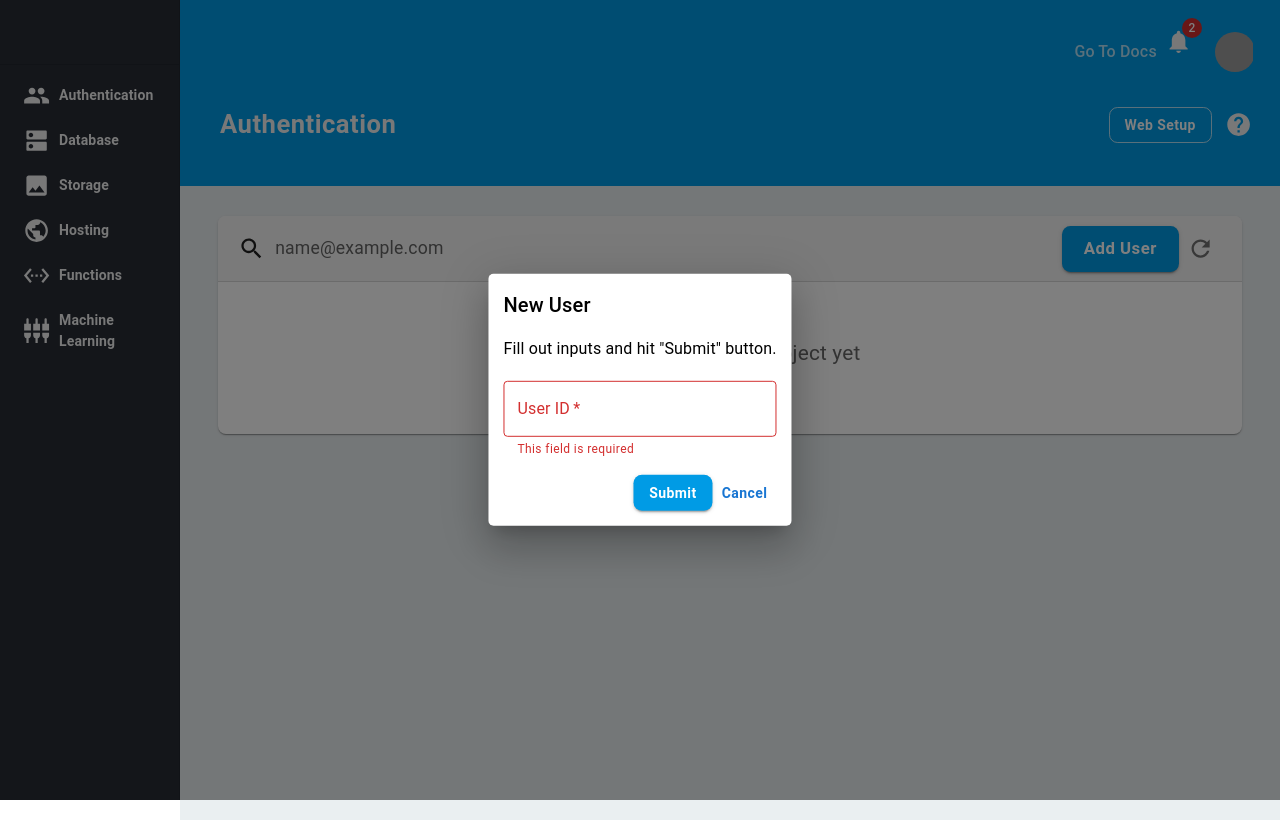
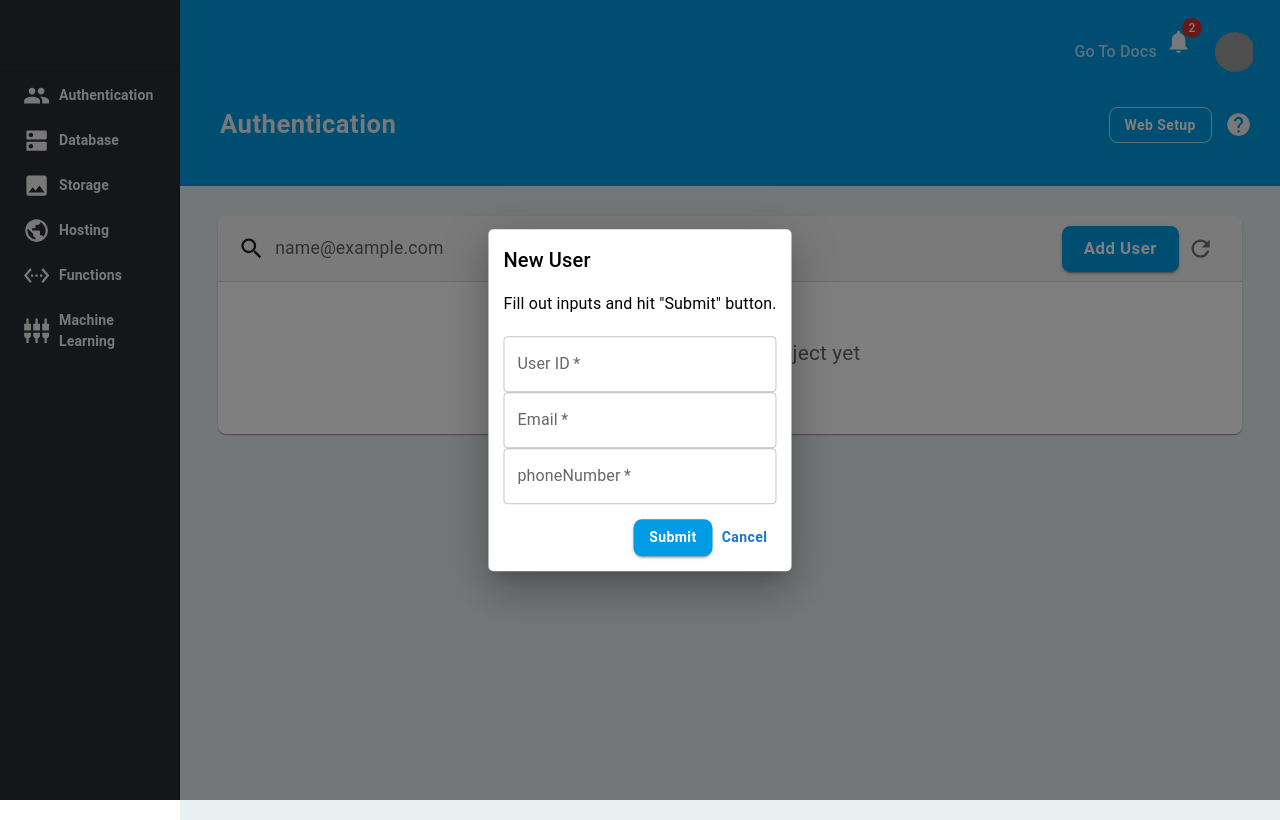
Before and after one commit to Heatley177/ecomm, a React (Create React App) app: page /authentication in a window 1280 px wide. Both pictures are taken after typing "name@example.com" into the empty fields and a click on the button "Add User". Built offline with nearby package versions, Linux system fonts and the light colour scheme; grey boxes are pictures that could not be loaded.

Commit message:
installed useForm, yupResolver, & Yup.

```diff
--- a/package.json
+++ b/package.json
@@ -5,6 +5,7 @@
   "dependencies": {
     "@emotion/react": "^11.11.1",
     "@emotion/styled": "^11.11.0",
+    "@hookform/resolvers": "^3.1.1",
     "@mui/icons-material": "^5.11.16",
     "@mui/material": "^5.13.6",
     "@testing-library/jest-dom": "^5.16.5",
@@ -12,10 +13,12 @@
     "@testing-library/user-event": "^13.5.0",
     "react": "^18.2.0",
     "react-dom": "^18.2.0",
+    "react-hook-form": "^7.45.1",
     "react-router": "^6.14.0",
     "react-router-dom": "^6.14.0",
     "react-scripts": "5.0.1",
-    "web-vitals": "^2.1.4"
+    "web-vitals": "^2.1.4",
+    "yup": "^1.2.0"
   },
   "scripts": {
     "start": "react-scripts start",
--- a/src/components/Modals/NewUserModal/NewUserModal.js
+++ b/src/components/Modals/NewUserModal/NewUserModal.js
@@ -1,6 +1,9 @@
-import React from 'react'
-import BasicModal from '../../common/BasicModal/BasicModal'
+import React from 'react';
+import BasicModal from '../../common/BasicModal/BasicModal';
 import { TextField, Box } from '@mui/material';
+import { useForm } from 'react-hook-form';
+import { yupResolver } from '@hookform/resolvers/yup';
+import * as Yup from 'yup';
 
 
 
@@ -17,6 +20,31 @@ const NewUserModal = ({ open, onClose }) => {
         },
     };
 
+    const phoneRegExp = /^((\\+[1-9]{1,4}[ \\-]*)|(\\([0-9]{2,3}\\)[ \\-]*)|([0-9]{2,4})[ \\-]*)*?[0-9]{3,4}?[ \\-]*[0-9]{3,4}?$/;
+
+    const validationSchema = Yup.object().shape({
+        userId: Yup.string()
+            .required('User ID is required')
+            .min(6, 'User ID must be at least 6 characters'),
+        email: Yup.string()
+            .required('Email is required')
+            .email('Email is invalid'),
+        phoneNumber: Yup.string()
+            .matches(phoneRegExp, 'Phone number is not valid')
+    });
+
+    const {
+        register,
+        handleSubmit,
+        formState: { errors },
+    } = useForm({
+        resolver: yupResolver(validationSchema)
+    });
+
+    const addUser = (data) => {
+        console.log(data);
+    }
+
     const getContent = () => (
         <Box sx={modalStyles.inputFields} >
                 <TextField
@@ -24,8 +52,27 @@ const NewUserModal = ({ open, onClose }) => {
                     name='userId'
                     label='User ID'
                     required
-                    error
-                    helperText={'This field is required'}
+                    {...register('userId')}
+                    error={errors.userId ? true : false}
+                    helperText={errors.userId?.message}
+                />
+                <TextField
+                    placeholder='Email'
+                    name='email'
+                    label='Email'
+                    required
+                    {...register('email')}
+                    error={errors.email ? true : false}
+                    helperText={errors.email?.message}
+                />
+                <TextField
+                    placeholder='Phone number'
+                    name='phoneNumber'
+                    label='phoneNumber'
+                    required
+                    {...register('phoneNumber')}
+                    error={errors.phoneNumber ? true : false}
+                    helperText={errors.phoneNumber?.message}
                 />
         </Box>
     );
@@ -38,7 +85,7 @@ const NewUserModal = ({ open, onClose }) => {
         title='New User'
         subTitle='Fill out inputs and hit "Submit" button.'
         content={getContent()}
-        validate={ () => { } }
+        onSubmit={handleSubmit(addUser)}
     />
   )
 }
```
Also changed, not shown: 1 other file (tests, documents, lock files or other folders).
